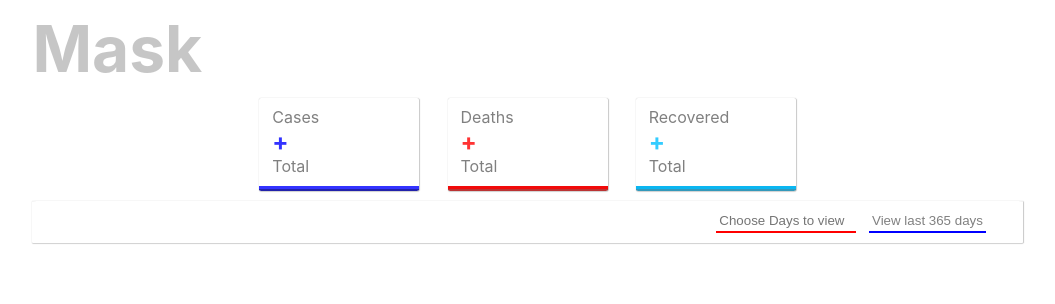
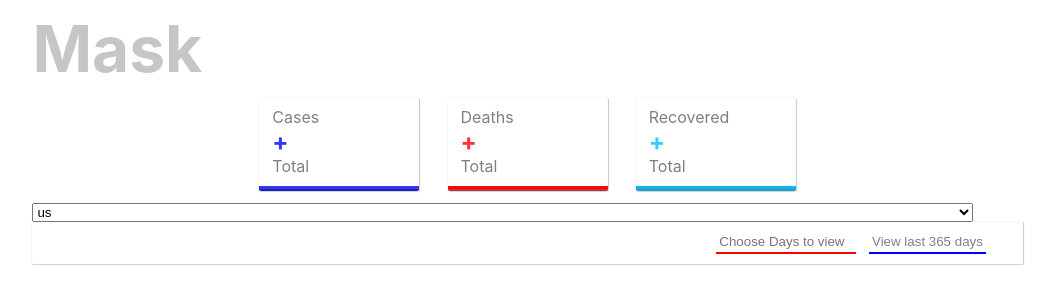
Before and after one commit to DaquanJ/mask, a React (Create React App) app in the folder client/: page / in a window 1280 px wide. Shown: the top 304 px of the page, without its empty margins (82-1137 px from the left). Built offline with nearby package versions, Linux system fonts and the light colour scheme; no server answers.

Commit message:
created countries comp, established countries comp as functional component, rendered countries comp in App.js

```diff
--- a/client/src/App.js
+++ b/client/src/App.js
@@ -1,4 +1,5 @@
 import './App.css';
+import Countries from './components/countries';
 
 import LineChart from './components/lineChart';
 import LiveData from './components/LiveData';
@@ -8,6 +9,7 @@ function App() {
     <div className='App'>
       <h1> Mask </h1>
       <LiveData />
+      <Countries />
       <LineChart />
     </div>
   );
--- /dev/null
+++ b/client/src/components/countries.jsx
@@ -0,0 +1,13 @@
+import React, { useState, useEffect } from 'react';
+
+const Countries = () => {
+    return (
+        <div>
+            <select name="" id="">
+                <option value="country"> us </option>
+            </select>
+        </div>
+    );
+}
+
+export default Countries;
```
